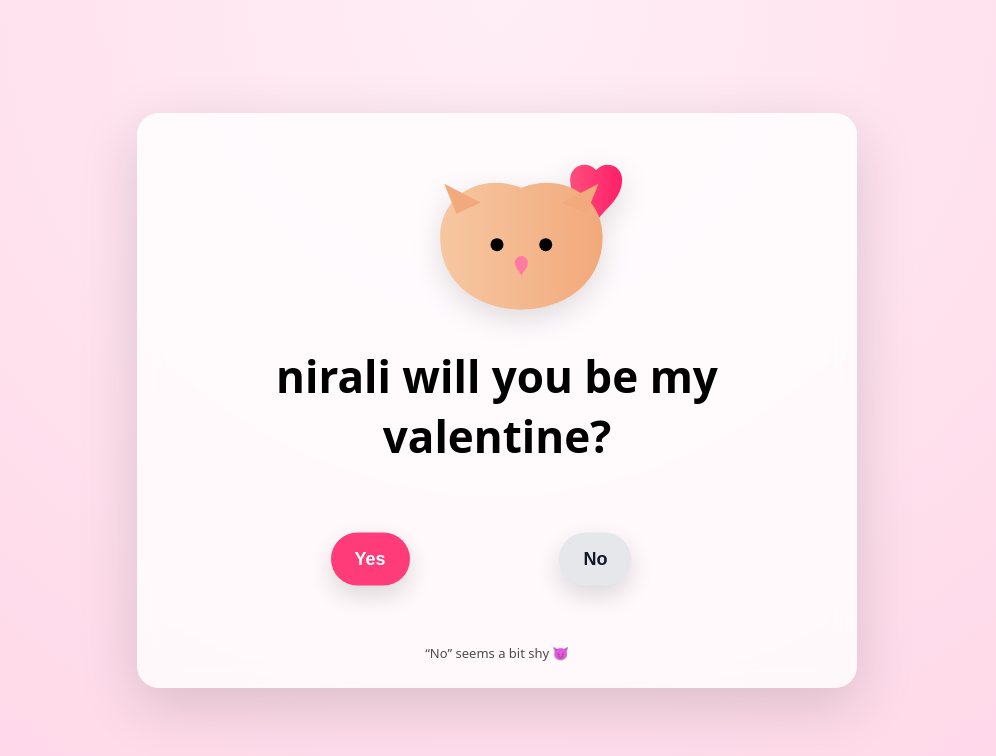
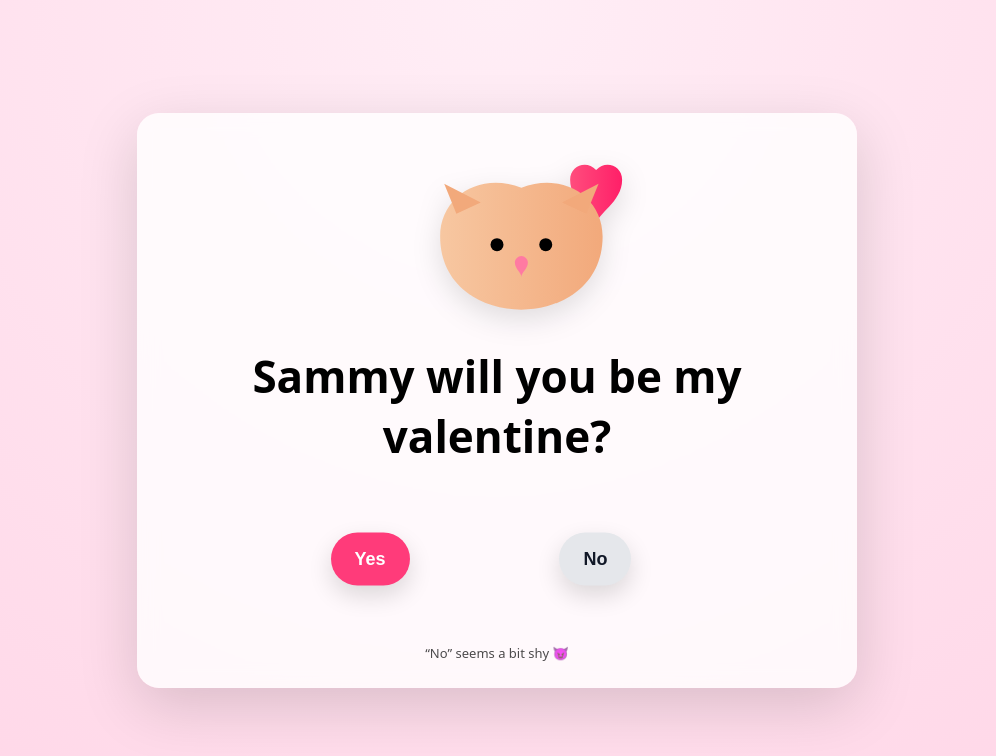
Before and after one commit to chakolead/Val, a plain HTML site: page index.html in a window 1280 px wide. Shown: the whole page, without its empty margins (143-1139 px from the left). Drawn offline with nearby package versions, Linux system fonts and the light colour scheme.

```diff
--- a/index.html
+++ b/index.html
@@ -171,7 +171,7 @@
             fill="#ff7aa2"/>
     </svg>
 
-    <h1>nirali will you be my valentine?</h1>
+    <h1>Sammy will you be my valentine?</h1>
 
     <section class="button-zone" id="zone">
       <button id="yesBtn">Yes</button>
```
